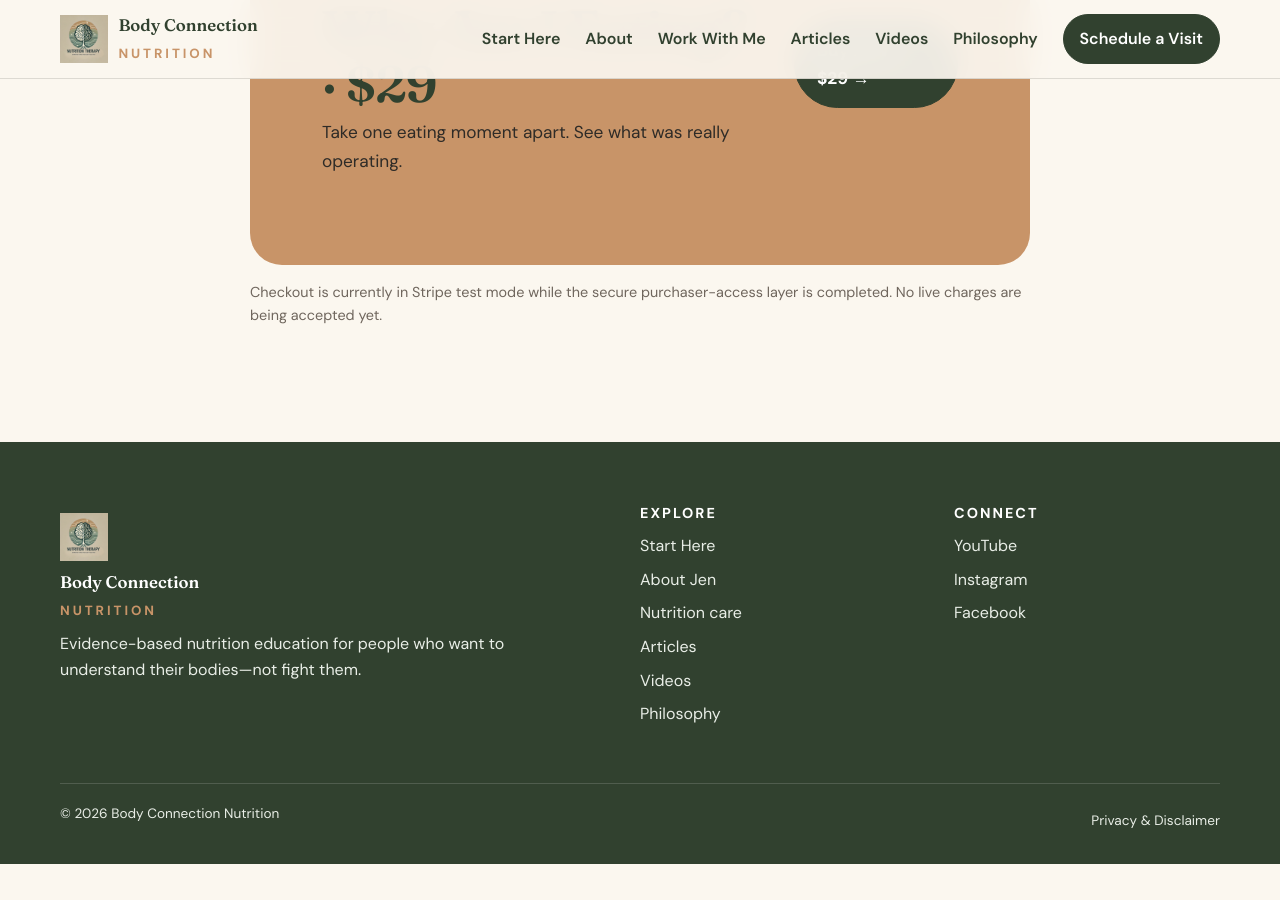
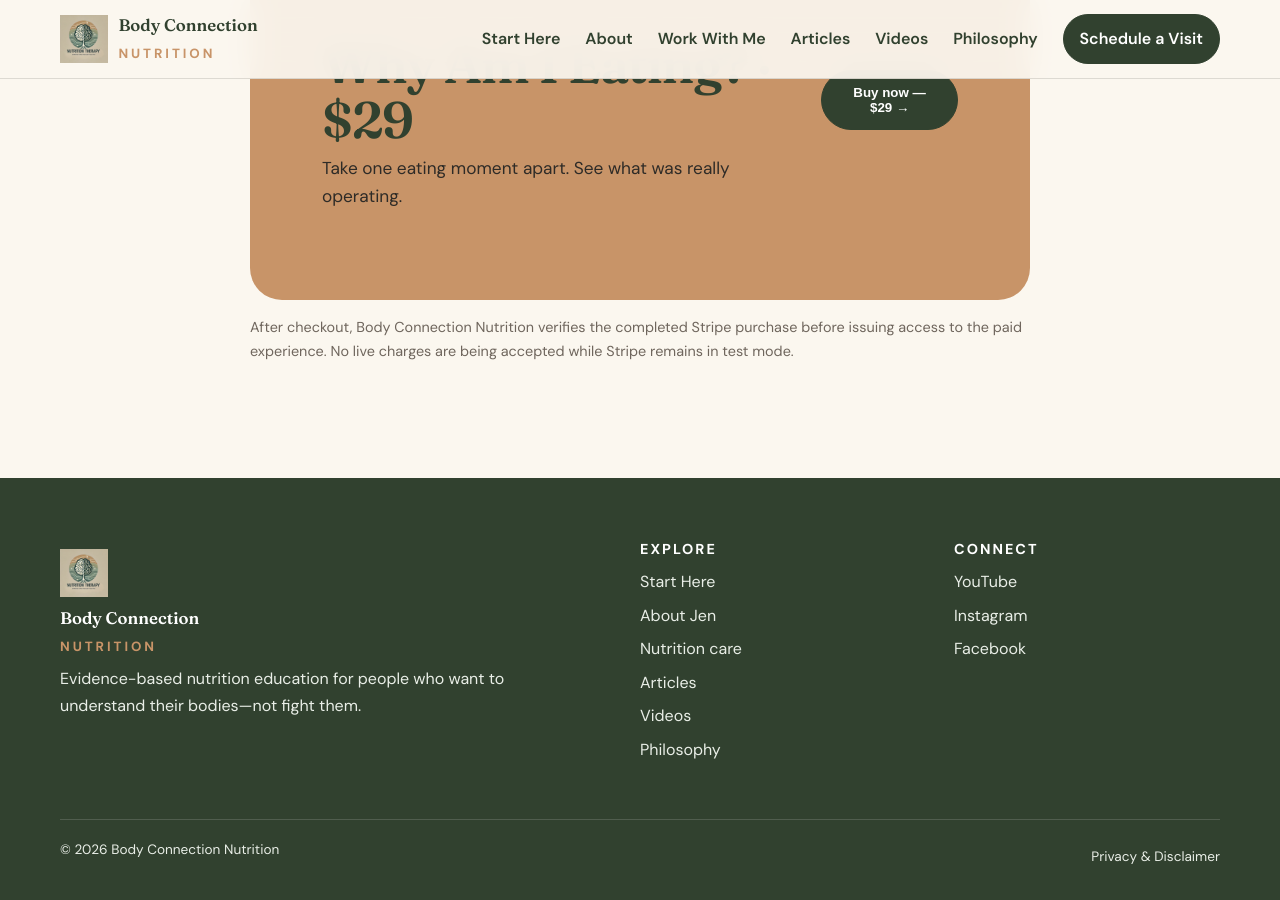
Before and after one commit to BodyConnectionNutrition/Nov-10-build, a Jekyll site: the page built from why-am-i-eating.md, in a window 1280 px wide and 900 px high, scrolled down 3955 px. Built offline with Jekyll 4.4.1, drawn with Linux system fonts in a browser that asks for light colours; before the commit the page ends 4819 px from its top, so only the background shows below that; some of the changed text lies outside the part shown.

Commit message:
Connect Why Am I Eating product page to verified Stripe Checkout

```diff
--- a/why-am-i-eating.md
+++ b/why-am-i-eating.md
@@ -9,8 +9,11 @@
 <p class="eyebrow">One-time purchase · ongoing access</p>
 <h2>$29</h2>
 <p>This is not a quiz that tells you whether you were “good” or “bad.” It is a structured awareness experience that helps you study one eating moment without reducing it to willpower.</p>
-<p><a class="button" href="https://buy.stripe.com/test_00weVcfzWbME4buczCgw000">Buy Why Am I Eating? — $29 →</a></p>
-<p class="trust-line">Secure checkout powered by Stripe · Test mode while we finish the access system</p>
+<form method="post" action="/.netlify/functions/create-checkout-session" style="margin:1.2rem 0">
+  <button class="button" type="submit">Buy Why Am I Eating? — $29 →</button>
+</form>
+<p><a class="text-link" href="/why-am-i-eating/access/">Already purchased? Open your saved access →</a></p>
+<p class="trust-line">Secure checkout powered by Stripe · Checkout is currently in Stripe test mode</p>
 </div>
 
 ## What you will do
@@ -63,7 +66,9 @@
 
 <div class="cta" style="margin-top:3rem">
   <div><p class="eyebrow">One-time purchase</p><h2>Why Am I Eating? · $29</h2><p>Take one eating moment apart. See what was really operating.</p></div>
-  <a class="button" href="https://buy.stripe.com/test_00weVcfzWbME4buczCgw000">Buy now — $29 →</a>
+  <form method="post" action="/.netlify/functions/create-checkout-session">
+    <button class="button" type="submit">Buy now — $29 →</button>
+  </form>
 </div>
 
-<p class="trust-line" style="margin-top:1rem">Checkout is currently in Stripe test mode while the secure purchaser-access layer is completed. No live charges are being accepted yet.</p>
+<p class="trust-line" style="margin-top:1rem">After checkout, Body Connection Nutrition verifies the completed Stripe purchase before issuing access to the paid experience. No live charges are being accepted while Stripe remains in test mode.</p>
```
